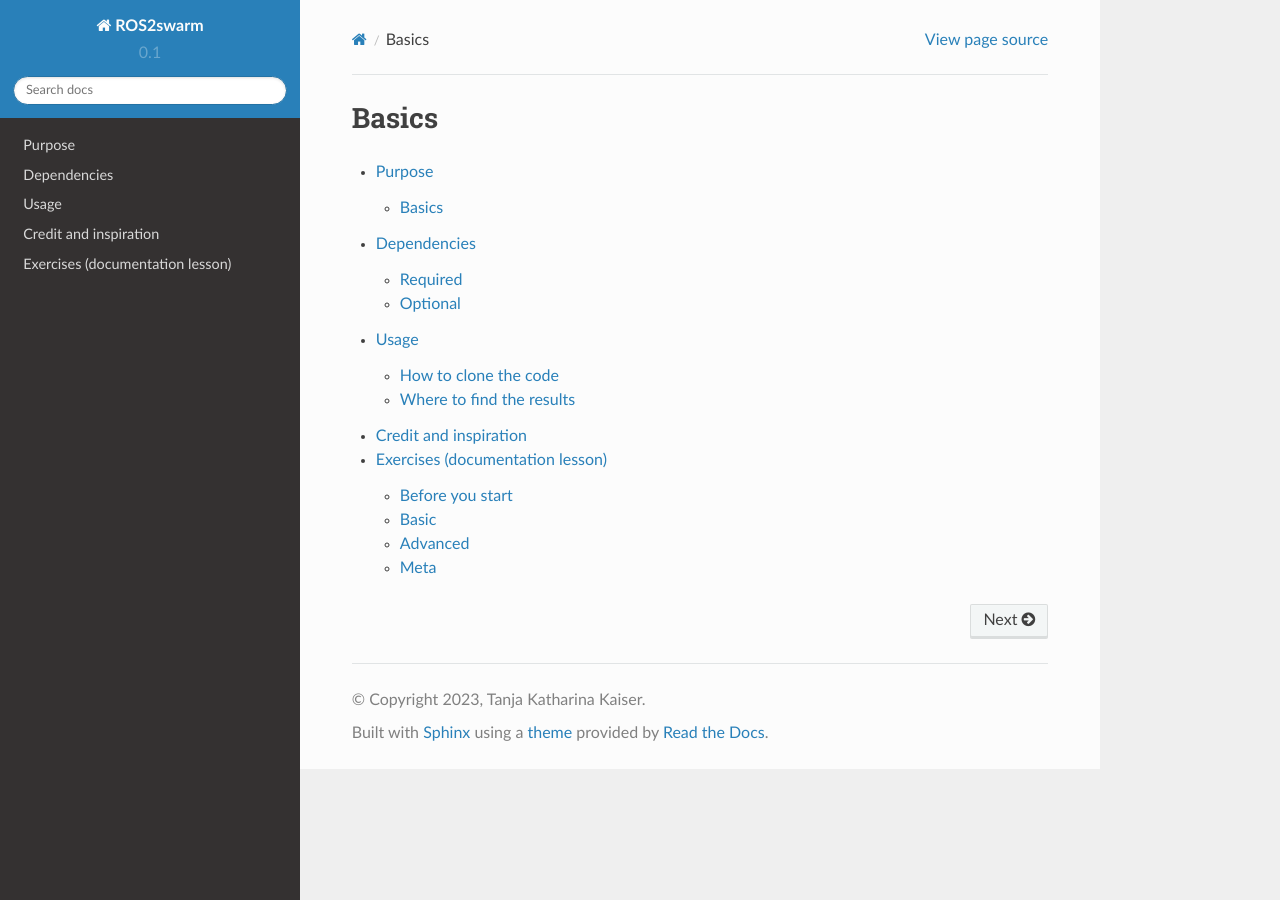
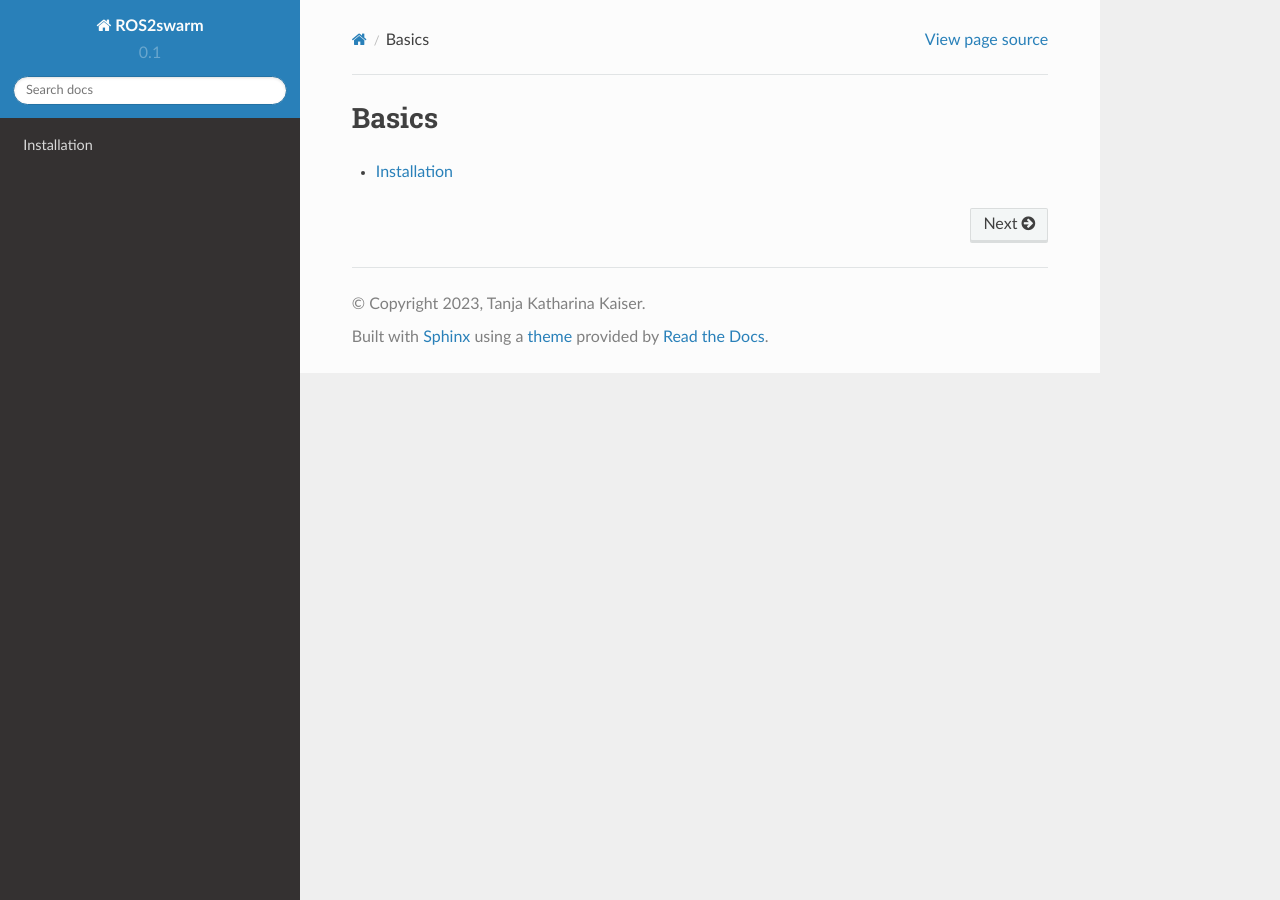
Before and after one commit to ROS2swarm/ROS2swarm_documentation, a Sphinx documentation site: the page built from doc/index.rst, in a window 1280 px wide. Built offline with Sphinx 7.4.7 and the Read the Docs theme 2.0.0, drawn with Linux system fonts in a browser that asks for light colours.

Commit message:
updated doc

```diff
--- a/doc/conf.py
+++ b/doc/conf.py
@@ -64,7 +64,7 @@ release = '0.1'
 #
 # This is also used if you do content translation via gettext catalogs.
 # Usually you set "language" from the command line for these cases.
-language = None
+language = 'en'
 
 # List of patterns, relative to source directory, that match files and
 # directories to ignore when looking for source files.
--- a/doc/dependencies.rst
+++ /dev/null
@@ -1,17 +0,0 @@
-
-
-Dependencies
-============
-
-Required
---------
-
-- Python
-- Numpy
-- Matplotlib
-
-
-Optional
---------
-
-- Docker
--- a/doc/index.rst
+++ b/doc/index.rst
@@ -10,8 +10,4 @@ Basics
 .. toctree::
    :maxdepth: 2
 
-   purpose.rst
-   dependencies.rst
-   usage.rst
-   credit.rst
-   exercises.rst
+   installation.rst
--- /dev/null
+++ b/doc/installation.rst
@@ -0,0 +1,2 @@
+Installation
+============
--- a/doc/purpose.rst
+++ /dev/null
@@ -1,12 +0,0 @@
-
-
-Purpose
-=======
-
-Write me ...
-
-
-Basics
-----------
-
-Write me ...
--- a/doc/usage.rst
+++ /dev/null
@@ -1,17 +0,0 @@
-
-
-Usage
-=====
-
-
-How to clone the code
----------------------
-
-Write me ...
-
-
-
-Where to find the results
--------------------------
-
-Write me ...
```
Also changed, not shown: doc/credit.rst (deleted, +0 -7 lines).
